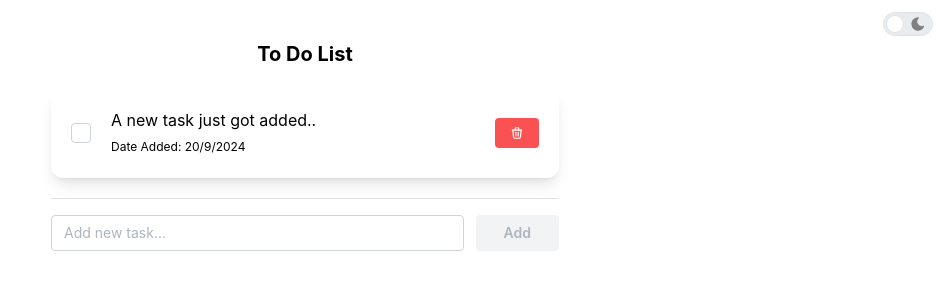
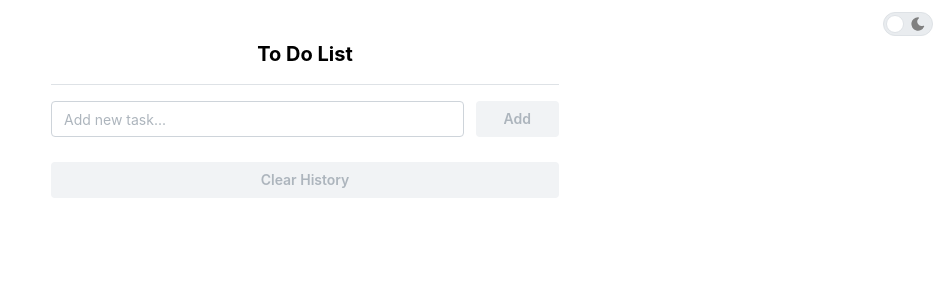
Before and after one commit to hiftikh/to-do-app, a React (Vite) app: page / in a window 1280 px wide. Shown: the top 300 px of the page, without its empty margins (335-1280 px from the left). Built offline with nearby package versions, Linux system fonts and the light colour scheme.

Commit message:
removed useState and added Zustand

```diff
--- a/src/Components/ToDoItem.tsx
+++ b/src/Components/ToDoItem.tsx
@@ -1,69 +1,65 @@
 import { Checkbox, Button } from "@mantine/core";
 import { IconTrash } from "@tabler/icons-react";
-import { TaskItemInterface } from "../Interface/TaskItem";
 import { formatDate, joinClassNames } from "../lib/util";
+import { notifications } from "@mantine/notifications";
+import useTaskStore from "./hooks/useTaskStore";
 
-interface TaskListInterface {
-  task: TaskItemInterface;
-  deleteTask: Function;
-  toggleCompleted: Function;
-}
-
-interface Props {
-  onClick?: React.MouseEventHandler;
-  onChange?: (e: React.ChangeEvent<HTMLInputElement>) => void;
-  checked?: boolean;
-}
-
-export default function ToDoItem({
-  task,
-  deleteTask,
-  toggleCompleted,
-}: TaskListInterface) {
-  const onChangeCompleteHandle = () => {
-    toggleCompleted(task.id);
+export default function ToDoItem() {
+  const { taskList, deleteTask, toggleComplete } = useTaskStore(
+    (state) => state
+  );
+  const onChangeCompleteHandle = (id: number) => {
+    toggleComplete(id);
   };
 
-  const onClickBtnHandle = () => {
-    deleteTask(task.id);
+  const onClickDeleteBtnHandle = (id: number) => {
+    deleteTask(id);
+    const taskName = taskList.filter((task) => task.id === id)[0].name;
+    notifications.show({
+      color: "red",
+      title: "Task Removed",
+      message: `"${taskName}"`,
+      autoClose: 2000,
+      position: "bottom-center",
+    });
   };
 
   return (
+    <>
+      {taskList?.map((task) => {
+        return (
           <div
+            key={task.id}
             className={joinClassNames(
               "flex my-5 rounded-xl justify-between items-center gap-5 shadow-lg p-5",
               task.completed ? "bg-green-300" : "bg-white"
             )}
           >
-      <CompletedInput
-        onChange={onChangeCompleteHandle}
+            <Checkbox
               checked={task.completed}
+              onChange={() => onChangeCompleteHandle(task.id)}
             />
             <div className="w-5/6 text-left text-black">
-        <p>{task.text}</p>
-        <span className="text-xs">
-          Date Added: {formatDate(task.dateAdded.toString())}
+              <p>{task.name}</p>
+              {task.dateAdded && (
+                <span className="text-[7pt]">
+                  {formatDate(task.dateAdded.toString())}
                 </span>
+              )}
             </div>
             <div className="flex flex-row">
-        <DeleteBtn onClick={onClickBtnHandle} />
+              <Button
+                variant="filled"
+                color="red"
+                size="xs"
+                onClick={() => onClickDeleteBtnHandle(task.id)}
+              >
+                <IconTrash size={14} />
+              </Button>
             </div>
           </div>
         );
-}
-
-const DeleteBtn = ({ onClick }: Props) => {
-  return (
-    <Button variant="filled" color="red" size="xs" onClick={onClick}>
-      <IconTrash size={14} />
-    </Button>
-  );
-};
-
-const CompletedInput = ({ onChange, checked }: Props) => {
-  return (
-    <>
-      <Checkbox checked={checked} onChange={onChange} />
+      })}
     </>
   );
-};
+}
--- a/src/Components/ToDoList.tsx
+++ b/src/Components/ToDoList.tsx
@@ -1,10 +1,10 @@
 import { useState } from "react";
 import ToDoItem from "./ToDoItem";
-import data from "../json/task.json";
 import { Button, Input, Divider } from "@mantine/core";
 import { IconExclamationCircle } from "@tabler/icons-react";
 import { isEmptyString } from "../lib/util";
 import { notifications } from "@mantine/notifications";
+import useTaskStore from "./hooks/useTaskStore";
 
 interface Props {
   text: string;
@@ -13,56 +13,37 @@ interface Props {
 }
 
 export default function ToDoList() {
-  const [tasks, setTasks] = useState(data);
   const [text, setText] = useState("");
+  const { taskList, addTask, clearTasks } = useTaskStore((state) => state);
 
-  const addTask = (text: string) => {
+  const addTaskHandle = (text: string) => {
     const newTask = {
       id: Date.now(),
-      text,
+      name: text,
       completed: false,
-      dateAdded: new Date().toDateString(),
+      dateAdded: new Date(),
     };
-    setTasks([...tasks, newTask]);
+    addTask(newTask);
     setText("");
   };
 
-  const deleteTask = (id: number) => {
-    setTasks(tasks.filter((task) => task.id !== id));
-    const taskName = tasks.filter((task) => task.id === id)[0].text;
-    notifications.show({
-      color: "red",
-      title: "Task Removed",
-      message: `"${taskName}"`,
-      autoClose: 2000,
-      position: "bottom-center",
-    });
-  };
-
-  const toggleCompleted = (id: number) => {
-    setTasks(
-      tasks.map((task) => {
-        if (task.id === id) {
-          return { ...task, completed: !task.completed };
-        } else {
-          return task;
-        }
-      })
-    );
+  const onClickClearTasks = () => {
+    clearTasks();
   };
 
   return (
     <div className="mx-auto rounded-xl">
-      {tasks.map((task) => (
-        <ToDoItem
-          key={task.id}
-          task={task}
-          deleteTask={deleteTask}
-          toggleCompleted={toggleCompleted}
-        />
-      ))}
+      <ToDoItem />
       <Divider my="md" />
-      <AddTask text={text} onChange={setText} onClick={addTask} />
+      <AddTask text={text} onChange={setText} onClick={addTaskHandle} />
+      <br />
+      <Button
+        onClick={onClickClearTasks}
+        className="w-full "
+        disabled={taskList.length < 1}
+      >
+        Clear History
+      </Button>
     </div>
   );
 }
--- /dev/null
+++ b/src/Components/hooks/useTaskStore.ts
@@ -0,0 +1,57 @@
+import { create } from "zustand";
+import { devtools, persist } from "zustand/middleware";
+import type {} from "@redux-devtools/extension";
+
+export interface TaskState {
+  name?: string;
+  id: number;
+  dateAdded?: Date;
+  completed?: boolean;
+}
+
+export interface TaskListState {
+  taskList: TaskState[];
+}
+
+interface TaskAction {
+  addTask: (newTaskName: TaskState) => void;
+  deleteTask: (id: number) => void;
+  toggleComplete: (id: number) => void;
+  clearTasks: () => void;
+}
+
+const useTaskStore = create<TaskListState & TaskAction>()(
+  devtools(
+    persist(
+      (set, get) => ({
+        taskList: [],
+        addTask: (newTaskName) => {
+          set({
+            taskList: [...get().taskList, newTaskName],
+          });
+        },
+        toggleComplete: (id) => {
+          const updatedTask = get().taskList.map((task) => {
+            if (task.id === id) {
+              return { ...task, completed: !task.completed };
+            } else {
+              return task;
+            }
+          });
+          set({ taskList: updatedTask });
+        },
+        deleteTask: (id) => {
+          const updatedTask = get().taskList.filter((task) => task.id !== id);
+          set({ taskList: updatedTask });
+        },
+        clearTasks: () => {
+          set({ taskList: [] });
+        },
+      }),
+
+      { name: "taskState" }
+    )
+  )
+);
+
+export default useTaskStore;
--- a/src/Interface/TaskItem.ts
+++ /dev/null
@@ -1,6 +0,0 @@
-export interface TaskItemInterface {
-  id: number;
-  text: string;
-  completed: boolean;
-  dateAdded: string;
-}
--- a/src/lib/util.ts
+++ b/src/lib/util.ts
@@ -4,7 +4,10 @@ export function joinClassNames(...classes: string[]) {
 
 export function formatDate(date: string) {
   const newDate = new Date(date);
-  const formatDate = `${newDate.getDate()}/${newDate.getMonth()}/${newDate.getFullYear()}`;
+  const formatDate = `${newDate.toLocaleTimeString()} - ${newDate.toLocaleDateString(
+    undefined,
+    { weekday: "short", day: "2-digit", month: "short", year: "numeric" }
+  )}`;
   return formatDate;
 }
 
```
Lines whose indentation alone changed are shown as unchanged.
